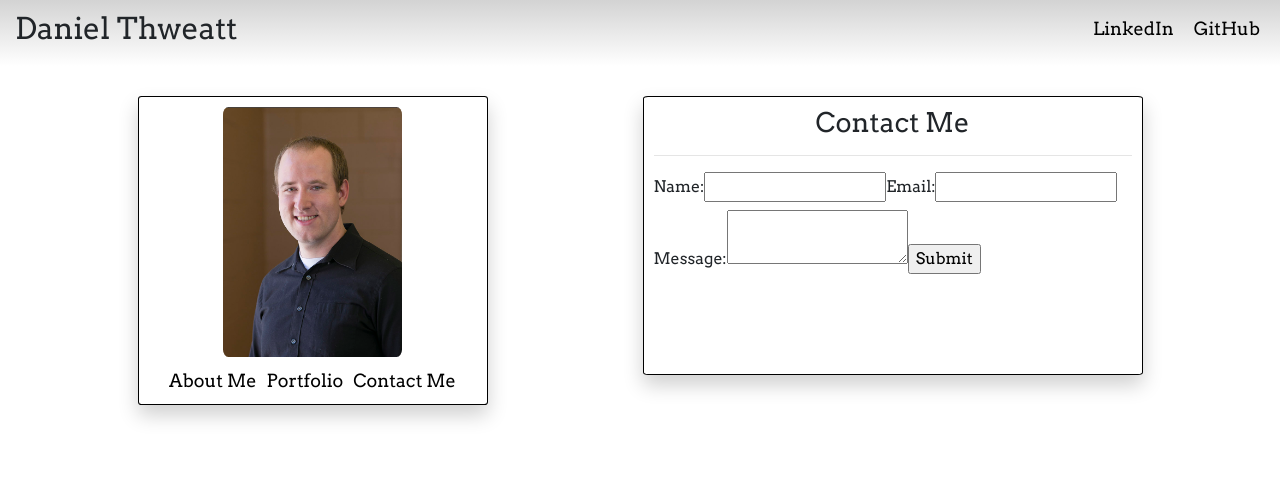
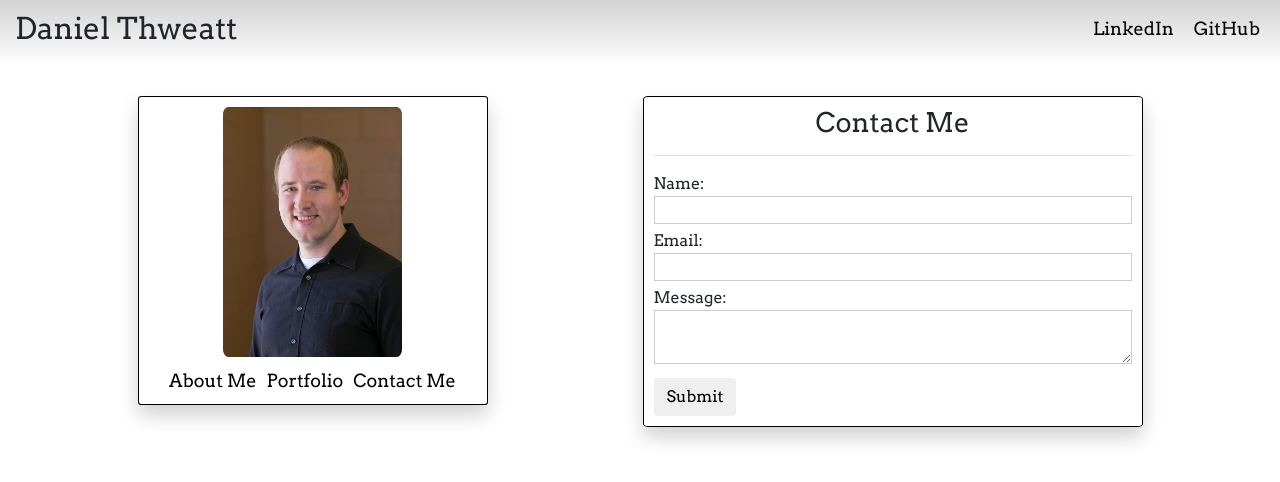
Before and after one commit to Danielthweatt/Portfolio, a React (Create React App) app in the folder my-app/: page /contact in a window 1280 px wide. Shown: the top 482 px of the page. Built offline with nearby package versions, Linux system fonts and the light colour scheme.

Commit message:
worked on contact component

```diff
--- a/my-app/src/components/Contact/Contact.css
+++ b/my-app/src/components/Contact/Contact.css
@@ -0,0 +1,16 @@
+label {
+    display: block;
+    margin-top: 5px;
+    margin-bottom: 0;
+}
+
+input[type=text], textarea {
+    border: 1px solid #cccccc;
+    width: 100%;
+}
+
+#submit-button {
+    position: absolute;
+    bottom: 10px;
+    left: 10px;
+}
--- a/my-app/src/components/Contact/Contact.js
+++ b/my-app/src/components/Contact/Contact.js
@@ -16,7 +16,9 @@ class Contact extends Component {
 
     handleSubmit = (event) => {
         event.preventDefault();
-
+        alert(this.state.name);
+        alert(this.state.email);
+        alert(this.state.message);
     };
 
 	render() {
@@ -27,6 +29,7 @@ class Contact extends Component {
 		        <form onSubmit={this.handleSubmit}>
                     <label>
                         Name:
+                        <br />
                             <input
                                 type="text"
                                 name="name"
@@ -36,6 +39,7 @@ class Contact extends Component {
                     </label>
                     <label>
                         Email:
+                        <br />
                             <input
                                 type="text"
                                 name="email"
@@ -45,13 +49,19 @@ class Contact extends Component {
                     </label>
                     <label>
                         Message:
+                        <br />
                             <textarea
                                 name="message"
                                 value={this.state.message}
                                 onChange={this.handleInputChange}
                             />
                     </label>
-                    <input type="submit" value="Submit" />
+                    <input
+                        id="submit-button"
+                        type="submit"
+                        className="btn"
+                        value="Submit"
+                    />
 		        </form>
 	        </React.Fragment>
 		);
```
Lines whose indentation alone changed are shown as unchanged.
